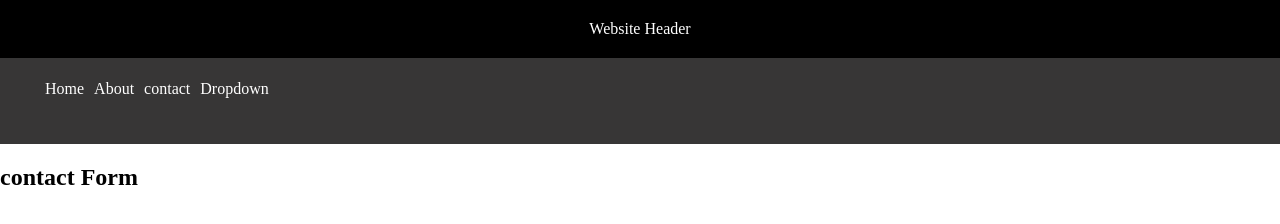
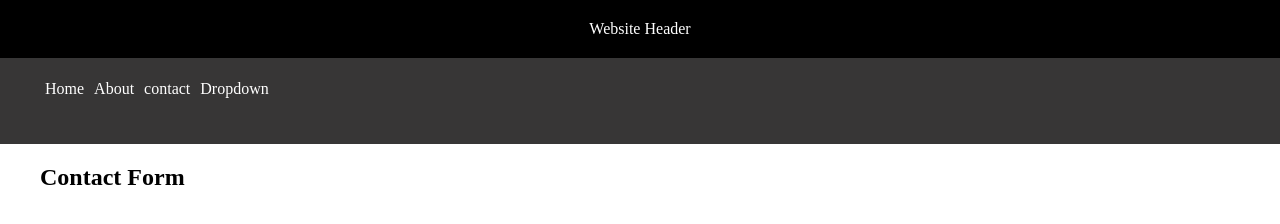
Before and after one commit to FaridAhmad4030/Assignment-9copy, a plain HTML site: page index.html in a window 1280 px wide. Drawn offline with Linux system fonts and the light colour scheme.

Commit message:
Some change on contact Form created

```diff
--- a/index.html
+++ b/index.html
@@ -74,6 +74,9 @@
         .d2:hover .d1 {
             background-color: #3e8e41;
         }
+        h2{
+            padding-left: 40px;
+        }
     </style>
 </head>
 
@@ -97,7 +100,7 @@
 
         </nav>
     </main>
-    <h2>contact Form</h2>
+    <h2>Contact Form</h2>
 
 </body>
 
```
